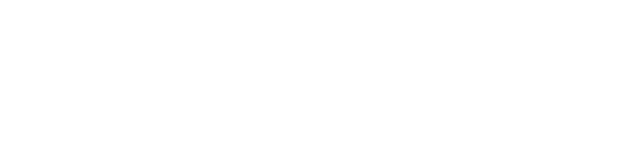
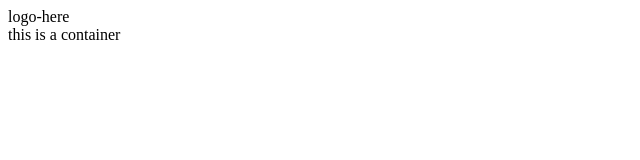
Before and after one commit to gurpreetsinghk16/JAVASCRIPT, a plain HTML site: page index.html in a window 1280 px wide. Shown: the whole page, without its empty margins (0-640 px from the left). Drawn offline with Linux system fonts and the light colour scheme.

Commit message:
this is a second commit for a demo

```diff
--- a/index.html
+++ b/index.html
@@ -7,6 +7,8 @@
     <link rel="stylesheet" href="style.css">
 </head>
 <body>
+<nav id="logo">logo-here</nav>
+<div class="container">this is a container</div>
     <script src="script.js"></script>
 </body>
 </html>
```
